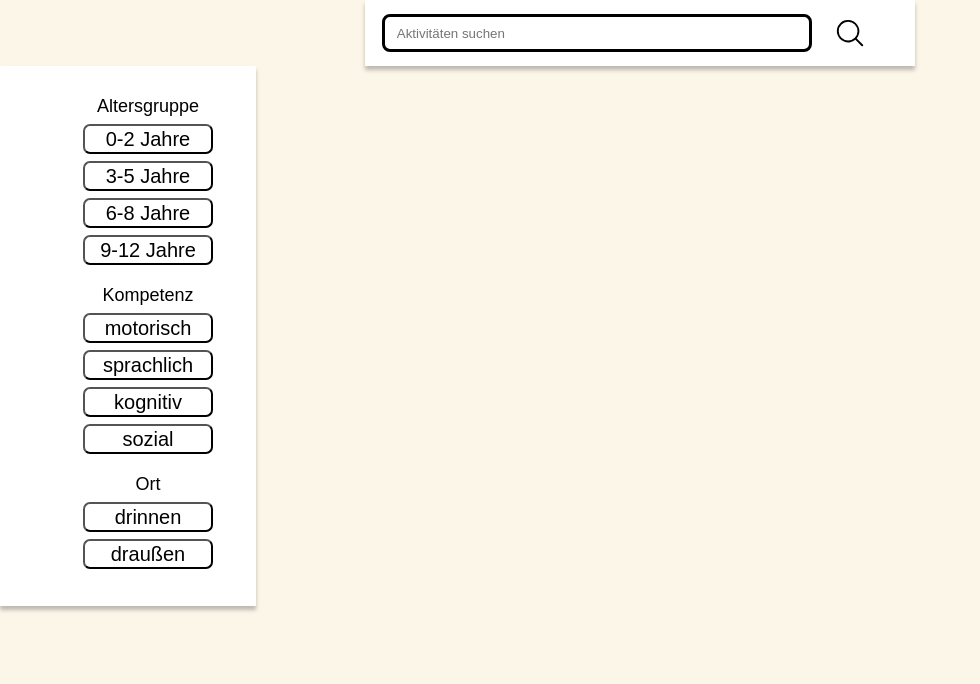
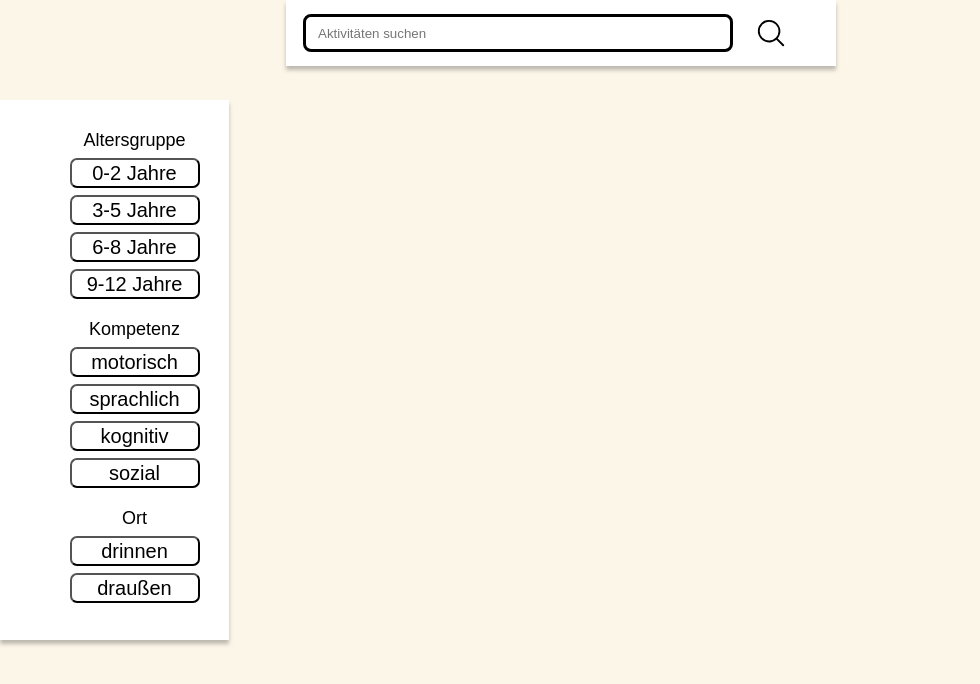
Before and after one commit to cropher/kinder-ag, a React (Create React App) app in the folder client/: page / in a window 1280 px wide. Shown: the top 684 px of the page, without its empty margins (0-980 px from the left). Built offline with nearby package versions, Linux system fonts and the light colour scheme; a web font is replaced by a local one.

Commit message:
Article hinzugefügt (mit Placeholder Text) und CSS angepasst. Habe den Article in der App.js zunächst rauskommentiert.

```diff
--- a/client/src/App.css
+++ b/client/src/App.css
@@ -30,6 +30,20 @@
   color: #61dafb;
 }
 
+section.search{
+display: block;
+}
+
+section.content{
+
+}
+
+.searchbar{
+  /* display: inline-block; */
+  /* float: left; */
+  margin-left: 25%;
+}
+
 form {
   background-color: white;
   width: 550px;
@@ -37,7 +51,6 @@ form {
   /* padding: 10px; */
   box-shadow: 0px 4px 4px 0px rgba(0,0,0,0.25);
   display: flex;
-  margin: auto;
   padding: 6px;
 }
 
@@ -63,12 +76,14 @@ input {
 }
 
 .sidebar{
-/* display: inline-block; */
+margin-top: 3%;
 background-color: white;
 width: 20%;
 height: 540px;
 padding: 10px;
 box-shadow: 0px 4px 4px 0px rgba(0,0,0,0.25);
+display: inline-block;
+float: left;
 }
 
 .filter{
@@ -100,10 +115,22 @@ button:hover{
   margin-top: 20px;
 }
 
-/* ich habe das die body-div class rauskommentiert, weil sie im Moment nicht verwendet wird */
+.article{
+  width: 835px;
+  height: 832px;
+  padding: 50px;
+  background-color: white;
+  color: #343434;
+  text-align: left;
+  box-shadow: 0px 4px 4px 0px rgba(0,0,0,0.25);
+  /* display: inline-block; */
+  /* float: left; */
+  float: left;
+  margin-top: 3%;
+  margin-left: 5%;
 
-/* .body-div
-{
-    height: 800px;
-    color: #ec787a;
-} */
+}
+
+body{
+  width: 1145px;
+}
--- a/client/src/App.js
+++ b/client/src/App.js
@@ -1,8 +1,8 @@
 import './App.css';
+import React from 'react';
 import SearchBar from './components/SearchBar';
 import Sidebar from "./components/Sidebar";
-import React from 'react';
-// import Body from './components/body';
+// import Article from "./components/Article";
 // import Footer from './components/footer';
 
 
@@ -10,8 +10,13 @@ function App() {
   return (
     <div className='App'>
       <body>
-      <SearchBar/>
-      <Sidebar/>
+        <section className='search'>
+          <SearchBar/>
+        </section>
+        <section className='content'>
+         <Sidebar/>
+          {/* <Article/> */}
+        </section>
       {/* <Footer/> */}
       </body>
     </div>
```
Also changed, not shown: client/src/components/Article.js (+19 -0 lines).
